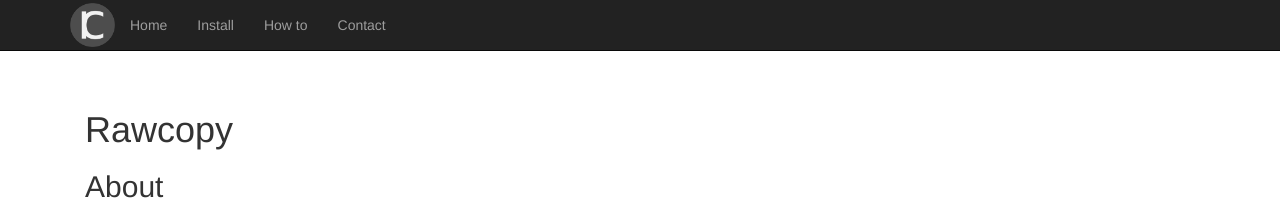
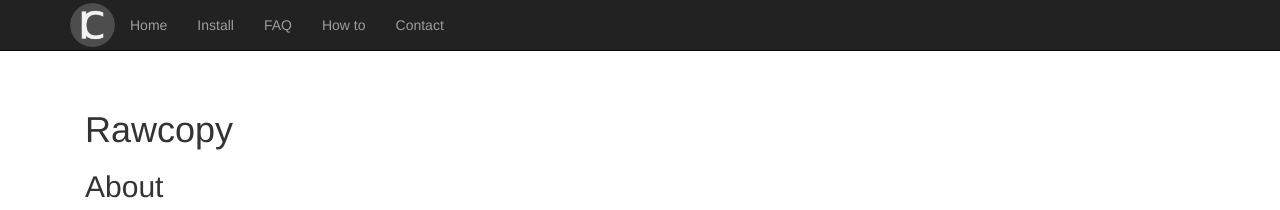
Before and after one commit to rawcopy/rawcopy.github.io, a Jekyll site: the page built from index.md, in a window 1280 px wide. Shown: the top 210 px of the page. Built offline with Jekyll 4.4.1, drawn with Linux system fonts in a browser that asks for light colours; nearby versions of some CDN libraries.

Commit message:
Added FAQ to layouts

```diff
--- a/_layouts/default.html
+++ b/_layouts/default.html
@@ -27,6 +27,7 @@
           <ul class="nav navbar-nav">
             <li><a href="index">Home</a></li>
             <li><a href="install">Install</a></li>
+            <li><a href="FAQ">FAQ</a></li>
             <li><a href="howto">How to</a></li>
             <li><a href="contact">Contact</a></li>
           </ul>
```
